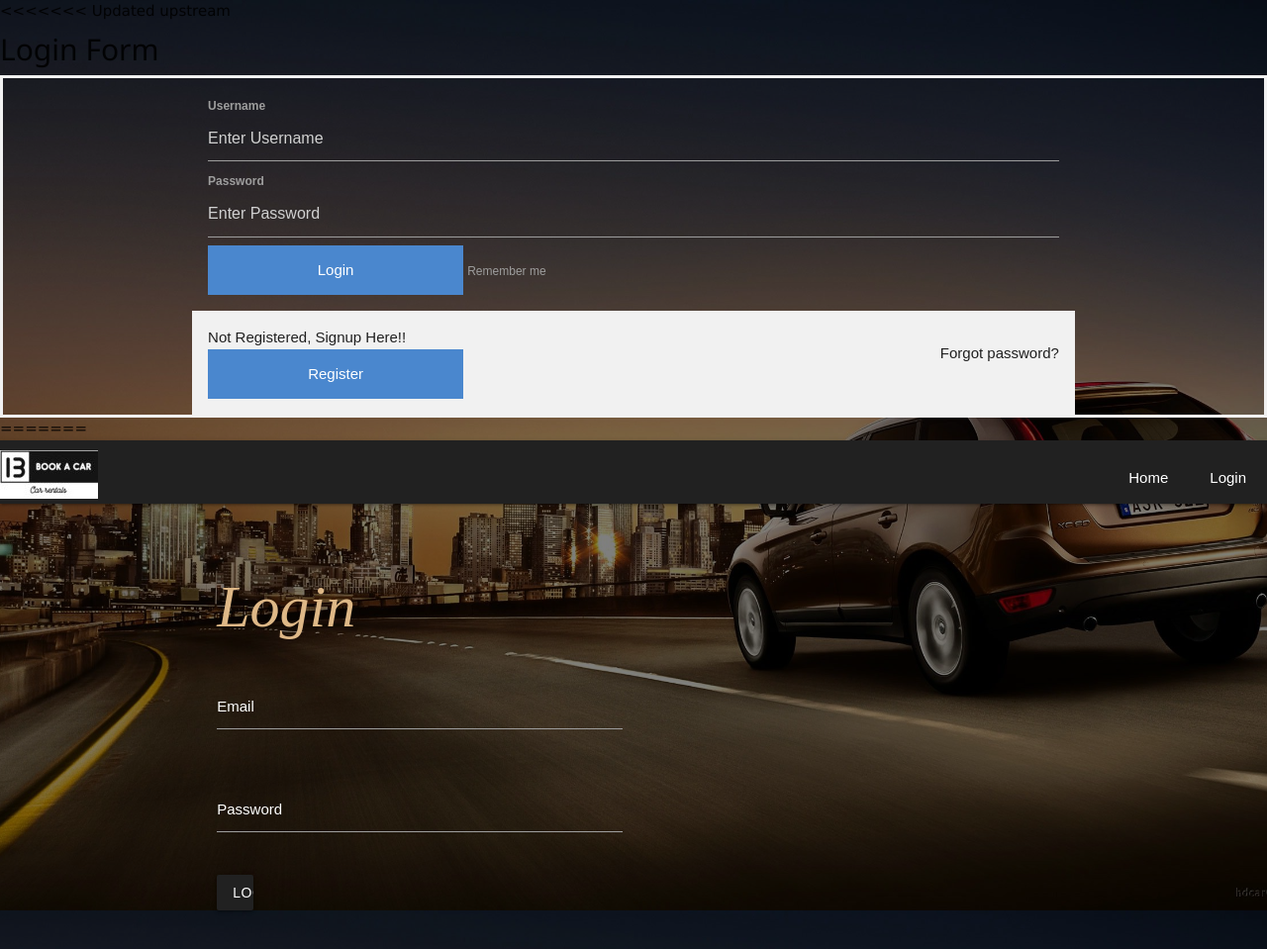
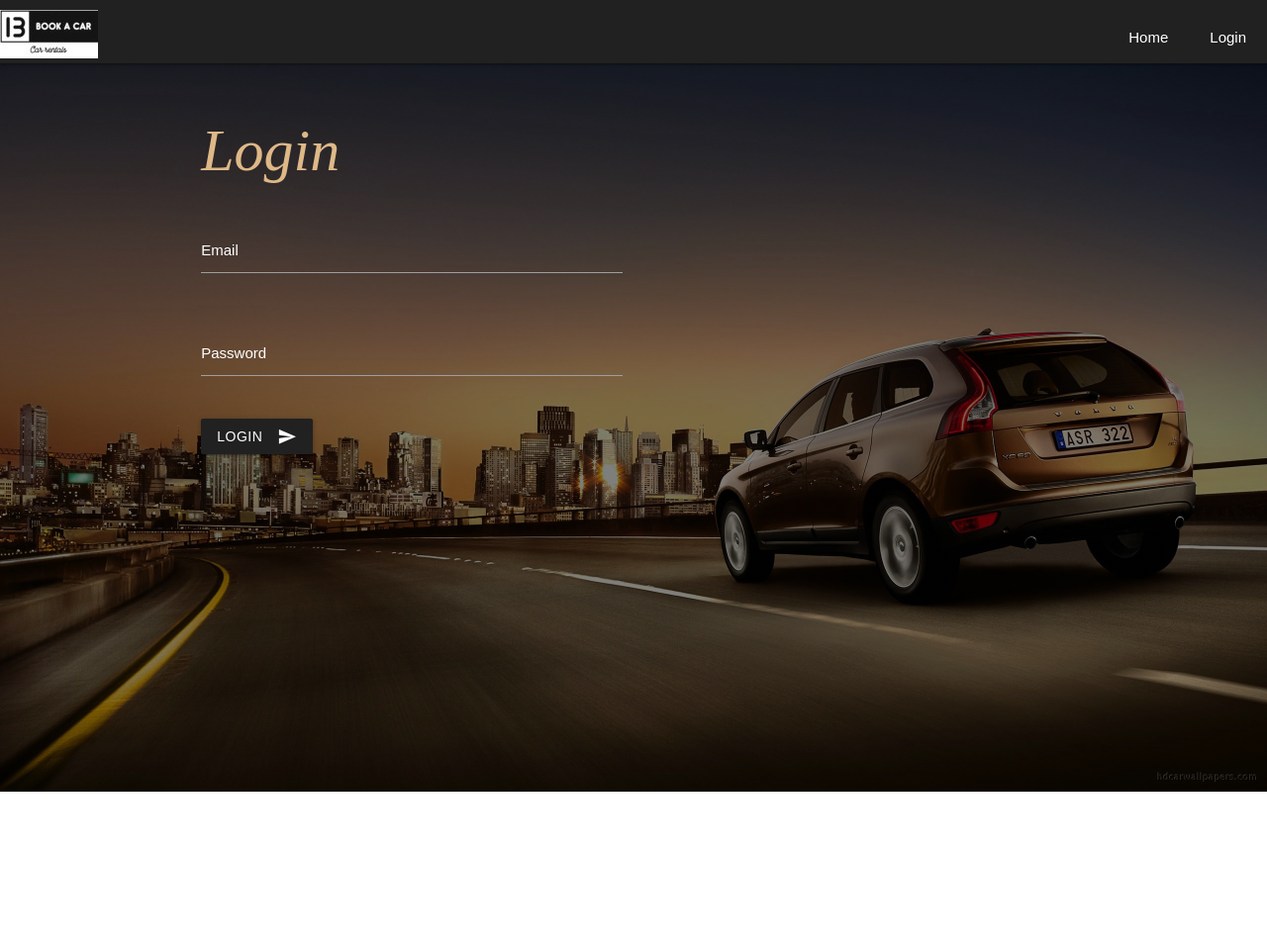
Before and after one commit to Deakin-Student-Assignment/group9, a website: page public/login.html in a window 1280 px wide. Shown: the top 959 px of the page at 99% size. After the commit the page ends 800 px from the top, so only its background shows below. Drawn offline with nearby package versions, Linux system fonts and the light colour scheme.

Commit message:
merged login.html

```diff
--- a/public/login.html
+++ b/public/login.html
@@ -1,85 +1,5 @@
 <!DOCTYPE html>
 <html>
-<<<<<<< Updated upstream
-<head>
-<meta name="viewport" content="width=device-width, initial-scale=1">
-<style>
-body {font-family: Arial, Helvetica, sans-serif;}
-form {border: 3px solid #f1f1f1;}
-
-input[type=text], input[type=password] {
-  width: 100%;
-  padding: 12px 20px;
-  margin: 8px 0;
-  display: inline-block;
-  border: 1px solid #ccc;
-  box-sizing: border-box;
-}
-
-button {
-  background-color: rgb(74, 135, 206);
-  color: white;
-  padding: 14px 20px;
-  margin: 8px 0;
-  border: none;
-  cursor: pointer;
-  width: 30%;
-}
-
-button:hover {
-  opacity: 0.8;
-}
-
-
-.imgcontainer {
-  text-align: center;
-  margin: 24px 0 12px 0;
-}
-
-.container {
-  padding: 16px;
-}
-
-span.psw {
-  float: right;
-  padding-top: 16px;
-}
-
-@media screen and (max-width: 300px) {
-  span.psw {
-     display: block;
-     float: none;
-  }
-}
-</style>
-</head>
-<body>
-
-<h2>Login Form</h2>
-
-<form action="/action_page.php" method="post">
-  <div class="container">
-    <label for="uname"><b>Username</b></label>
-    <input type="text" placeholder="Enter Username" name="uname" required>
-
-    <label for="psw"><b>Password</b></label>
-    <input type="password" placeholder="Enter Password" name="psw" required>
-
-    <button type="submit">Login</button>
-    <label>
-      <input type="checkbox" checked="checked" name="remember"> Remember me
-    </label>
-  </div>
-
-  <div class="container" style="background-color:#f1f1f1">
-  <span class="psw">Forgot <a href="#">password?</a></span>
-  <p>Not Registered, Signup Here!!</p>
-    <button type="button" class="signupbtn"><a href= "Signup.html">Register</a></button>
-     </div>
-</form>
-
-</body>
-=======
 
 <head>
   <title>BOOK A CAR</title>
@@ -145,5 +65,4 @@
 
 </body>
 
->>>>>>> Stashed changes
 </html>
```
Lines whose indentation alone changed are shown as unchanged.
